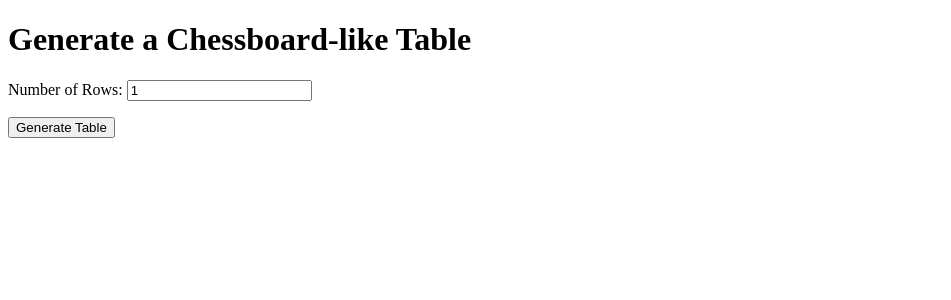
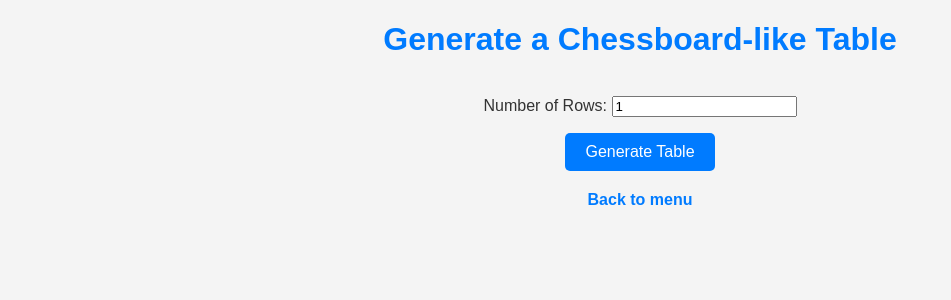
Before and after one commit to Zh3ka21/corporate_information_systems, a Django app: page /task5 in a window 1280 px wide. Shown: the top 300 px of the page, without its empty margins (0-951 px from the left). Run offline with Django 5.2, Linux system fonts and the light colour scheme.

Commit message:
Added 5th task

```diff
--- a/lab_1/tasks/templates/tasks/index.html
+++ b/lab_1/tasks/templates/tasks/index.html
@@ -67,6 +67,7 @@
       <li><a href="{% url 'task3' %}">Custom Image Layouts</a></li>
       <li><a href="{% url 'task4' %}">Custom Image Layouts - 2</a></li>
       <li><a href="{% url 'task5' %}">Checkers Board</a></li>
+      <li><a href="{% url 'station1' %}">Railroad</a></li>
     </ul>
   </body>
 </html>
--- a/lab_1/tasks/templates/tasks/task5.html
+++ b/lab_1/tasks/templates/tasks/task5.html
@@ -2,6 +2,81 @@
 <html>
   <head>
     <title>Generate Table</title>
+    <style>
+      body {
+        font-family: Arial, sans-serif;
+        margin: 20px;
+        background-color: #f4f4f4;
+        color: #333;
+      }
+
+      h1 {
+        text-align: center;
+        color: #007bff;
+      }
+
+      form {
+        display: flex;
+        flex-direction: column;
+        align-items: center;
+        margin-bottom: 20px;
+      }
+
+      button {
+        background-color: #007bff;
+        color: white;
+        border: none;
+        padding: 10px 20px;
+        font-size: 16px;
+        cursor: pointer;
+        border-radius: 5px;
+      }
+
+      button:hover {
+        background-color: #0056b3;
+      }
+
+      table {
+        width: 100%;
+        border-collapse: collapse;
+        margin: 20px 0;
+        box-shadow: 0 2px 5px rgba(0, 0, 0, 0.1);
+      }
+
+      th,
+      td {
+        padding: 10px;
+        text-align: center;
+      }
+
+      tr:nth-child(even) {
+        background-color: #f9f9f9;
+      }
+
+      tr:nth-child(odd) {
+        background-color: #ffffff;
+      }
+
+      th {
+        background-color: #007bff;
+        color: white;
+      }
+
+      .back-link {
+        text-align: center;
+        margin-top: 20px;
+      }
+
+      .back-link a {
+        text-decoration: none;
+        color: #007bff;
+        font-weight: bold;
+      }
+
+      .back-link a:hover {
+        text-decoration: underline;
+      }
+    </style>
   </head>
   <body>
     <h1>Generate a Chessboard-like Table</h1>
@@ -23,5 +98,9 @@
       {% endfor %}
     </table>
     {% endif %}
+
+    <div class="back-link">
+      <a href="{% url 'index' %}">Back to menu</a>
+    </div>
   </body>
 </html>
--- a/lab_1/tasks/urls.py
+++ b/lab_1/tasks/urls.py
@@ -15,4 +15,10 @@ urlpatterns = [
     path('task4/error/', views.task4_error, name='task4_error'),
 
     path('task5', views.task5, name='task5'),
+
+    path('station1/', views.station1, name='station1'),
+    path('station2/', views.station2, name='station2'),
+    path('station3/', views.station3, name='station3'),
+    path('station4/', views.station4, name='station4'),
+    path('station5/', views.station5, name='station5'),
 ]
--- a/lab_1/tasks/views.py
+++ b/lab_1/tasks/views.py
@@ -116,10 +116,8 @@ def task5(request):
         form = TableForm(request.POST)
         if form.is_valid():
             rows = form.cleaned_data['rows']
-
             columns_dict = Columns.objects.first()
             columns = columns_dict.columns
-
             current_images = Columns.objects.all()
             if current_images.count() > 2:
                 # Find the ID of the image to keep (most recent one)
@@ -133,8 +131,21 @@ def task5(request):
                 to_delete.delete()
 
             table = [[(r * columns + c + 1) for c in range(columns)] for r in range(rows)]
-
     else:
         form = TableForm()
+    return render(request, 'tasks/task5.html', {'form': form, 'table': table})
 
-    return render(request, 'tasks/task5.html', {'form': form, 'table': table})
+def station1(request):
+    return render(request, 'tasks/station1.html')
+
+def station2(request):
+    return render(request, 'tasks/station2.html')
+
+def station3(request):
+    return render(request, 'tasks/station3.html')
+
+def station4(request):
+    return render(request, 'tasks/station4.html')
+
+def station5(request):
+    return render(request, 'tasks/station5.html')
```
Also changed, not shown: lab_1/tasks/templates/tasks/station1.html (added, +16 -0 lines), lab_1/tasks/templates/tasks/station2.html (added, +16 -0 lines), lab_1/tasks/templates/tasks/station3.html (added, +16 -0 lines), lab_1/tasks/templates/tasks/station4.html (added, +16 -0 lines), lab_1/tasks/templates/tasks/station5.html (added, +16 -0 lines), lab_1/tasks/templates/tasks/task4.html (+0 -14 lines).
